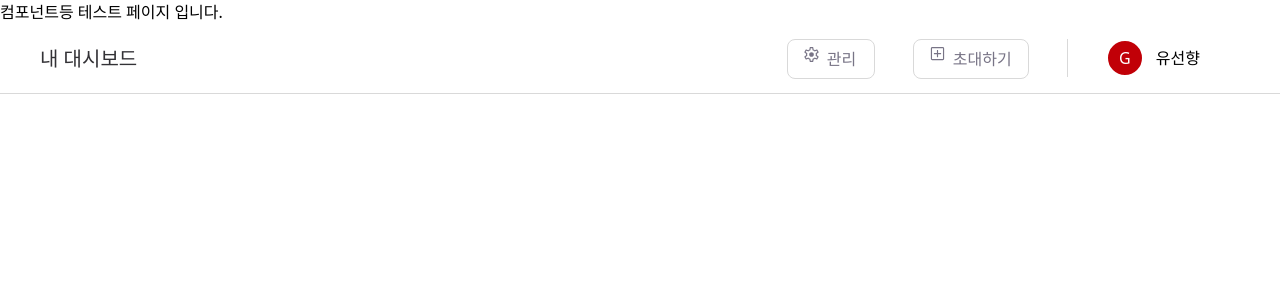
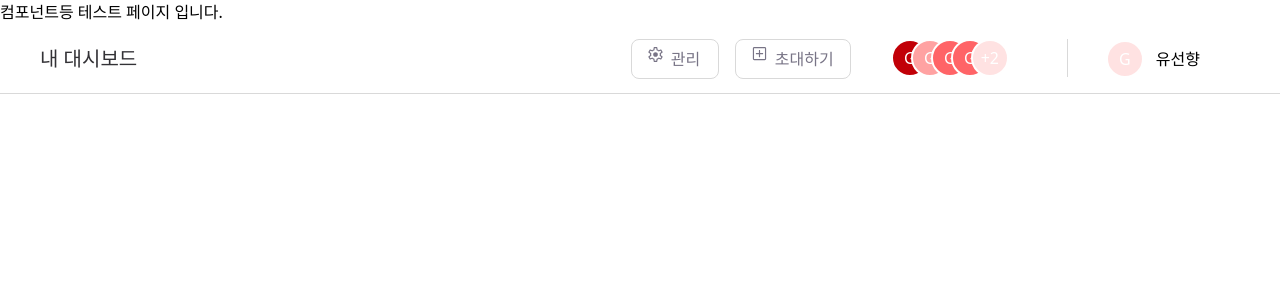
Before and after one commit to FE-3-2team/team2taskify, a Next.js app: page /test in a window 1280 px wide. Shown: the top 300 px of the page. Built offline with nearby package versions, Linux system fonts and the light colour scheme.

Commit message:
[Feat] create Header

```diff
--- a/src/components/common/Header.tsx
+++ b/src/components/common/Header.tsx
@@ -2,30 +2,52 @@ import Image from "next/image";
 import Profile from "./Profile";
 import Edit from "@/assets/icons/Edit.icon.svg";
 import Invite from "@/assets/icons/Invite.icon.svg";
+import Crown from "@/assets/icons/Crown.icon.svg";
+import { Badges } from "./Badge";
+import { useState } from "react";
 interface Props {
   user: User;
+  title?: string;
+  members: User[];
 }
 
 /**
  * 폰트 변경
  */
-export default function Header({ user }: Props) {
+
+export default function Header({ user, members, title }: Props) {
+  const [isMine, setIsMine] = useState(false);
+  const dashboardTitle = title ? title : "내 대시보드";
+  const Owner = members.find((member) => member.isOwner === true);
+  //대시보드 목록 조회로 바꾸기
+  if (Owner && Owner.id === user.id) {
+    setIsMine(true);
+  }
+
   return (
     <div className="flex flex-row justify-between w-full h-[70px] py-[15px] pl-10 pr-20 border-b-[1px]  items-center border-[#D9D9D9] ">
-      <p className="text-[#333236] text-[20px] ">내 대시보드</p>
+      <div className="flex flex-row gap-2">
+        <p className="text-[#333236] text-[20px] ">{dashboardTitle}</p>
+        {isMine && <Image src={Crown} width={20} height={24} alt="mine" />}
+      </div>
       <div className="flex flex-row gap-[38px]">
-        <button className="w-[88px] h-[40px] flex flex-row gap py-[7px] px-4 gap-2 rounded-lg border-[1px] border-[#D9D9D9]">
+        <div className="flex flex-row gap-10 w-fit">
+          <div className="flex flex-row gap-4 ">
+            <button className="w-[88px] h-[40px] flex flex-row  py-[7px] px-4 gap-2 rounded-lg border-[1px] border-[#D9D9D9]">
               <Image src={Edit} width={15} height={15} alt="톱니바퀴" />
               <div className="text-[#787486]"> 관리</div>
             </button>
-        <button className="w-[116px] h-[40px] flex flex-row gap py-[7px] px-4 gap-2 rounded-lg border-[1px] border-[#D9D9D9]">
+            <button className="w-[116px] h-[40px] flex flex-row  py-[7px] px-4 gap-2 rounded-lg border-[1px] border-[#D9D9D9]">
               <Image src={Invite} width={15} height={15} alt="+" />
               <div className="text-[#787486]">초대하기</div>
             </button>
-        <div className="h-[38px] w-[1px] bg-[#D9D9D9]" />
-        <div>
+          </div>
+          <div className="w-[138px]">
+            <Badges badges={members} />
+          </div>
+        </div>
+        <div className="h-[38px]  w-[1px] bg-[#D9D9D9]" />
         <Profile value={user} />
-        </div>
       </div>
     </div>
   );
--- a/src/pages/test.tsx
+++ b/src/pages/test.tsx
@@ -9,11 +9,54 @@ const user = {
   updatedAt: "string",
 };
 
+const members = [
+  {
+    id: 0,
+    email: "gbtm@naver.com",
+    nickname: "유선향",
+    profileImageUrl: null,
+    createdAt: "string",
+    updatedAt: "string",
+  },
+  {
+    id: 0,
+    email: "gbtm@naver.com",
+    nickname: "유선향",
+    profileImageUrl: null,
+    createdAt: "string",
+    updatedAt: "string",
+  },
+  {
+    id: 0,
+    email: "gbtm@naver.com",
+    nickname: "유선향",
+    profileImageUrl: null,
+    createdAt: "string",
+    updatedAt: "string",
+  },
+  {
+    id: 0,
+    email: "gbtm@naver.com",
+    nickname: "유선향",
+    profileImageUrl: null,
+    createdAt: "string",
+    updatedAt: "string",
+  },
+  {
+    id: 0,
+    email: "gbtm@naver.com",
+    nickname: "유선향",
+    profileImageUrl: null,
+    createdAt: "string",
+    updatedAt: "string",
+  },
+];
+
 export default function Test() {
   return (
     <div>
       <div>컴포넌트등 테스트 페이지 입니다.</div>
-      <Header user={user} />
+      <Header user={user} members={members} />
     </div>
   );
 }
```
Also changed, not shown: src/assets/icons/Crown.icon.svg (added). Lines whose indentation alone changed are shown as unchanged.
